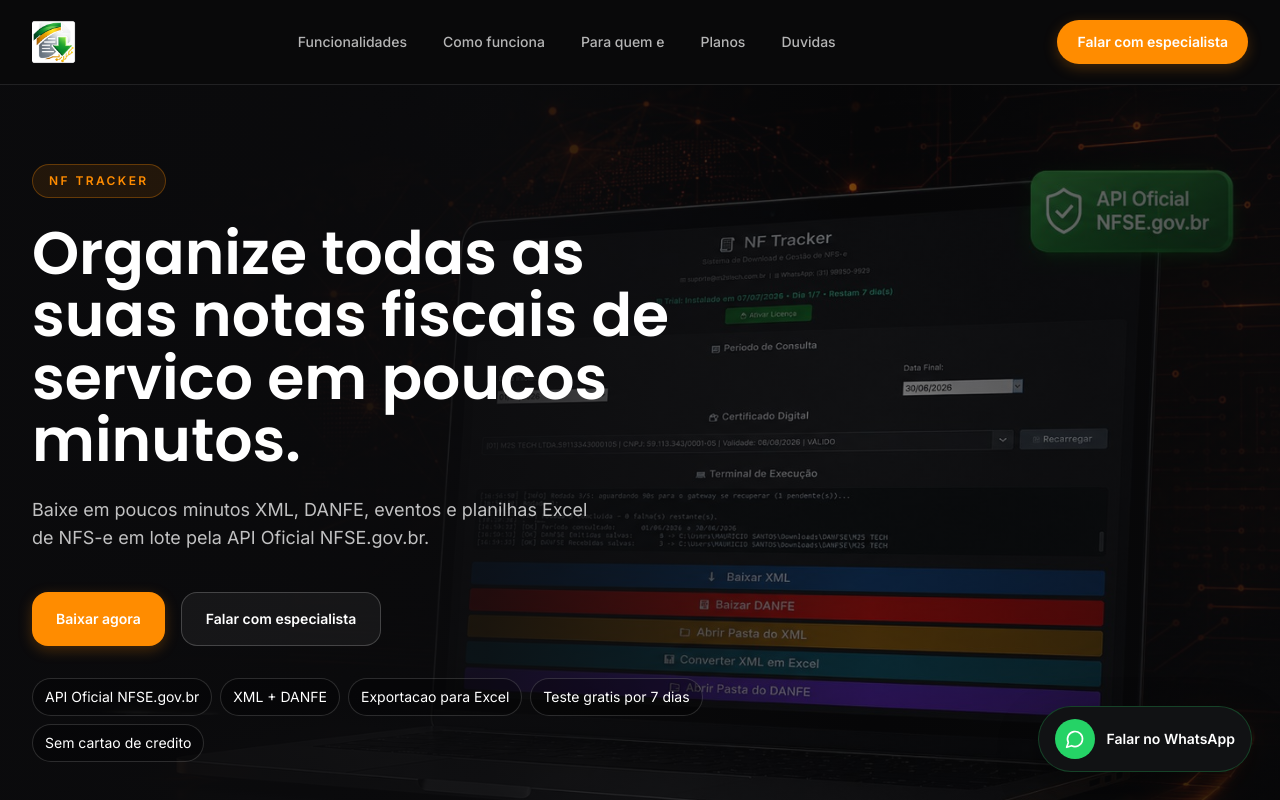
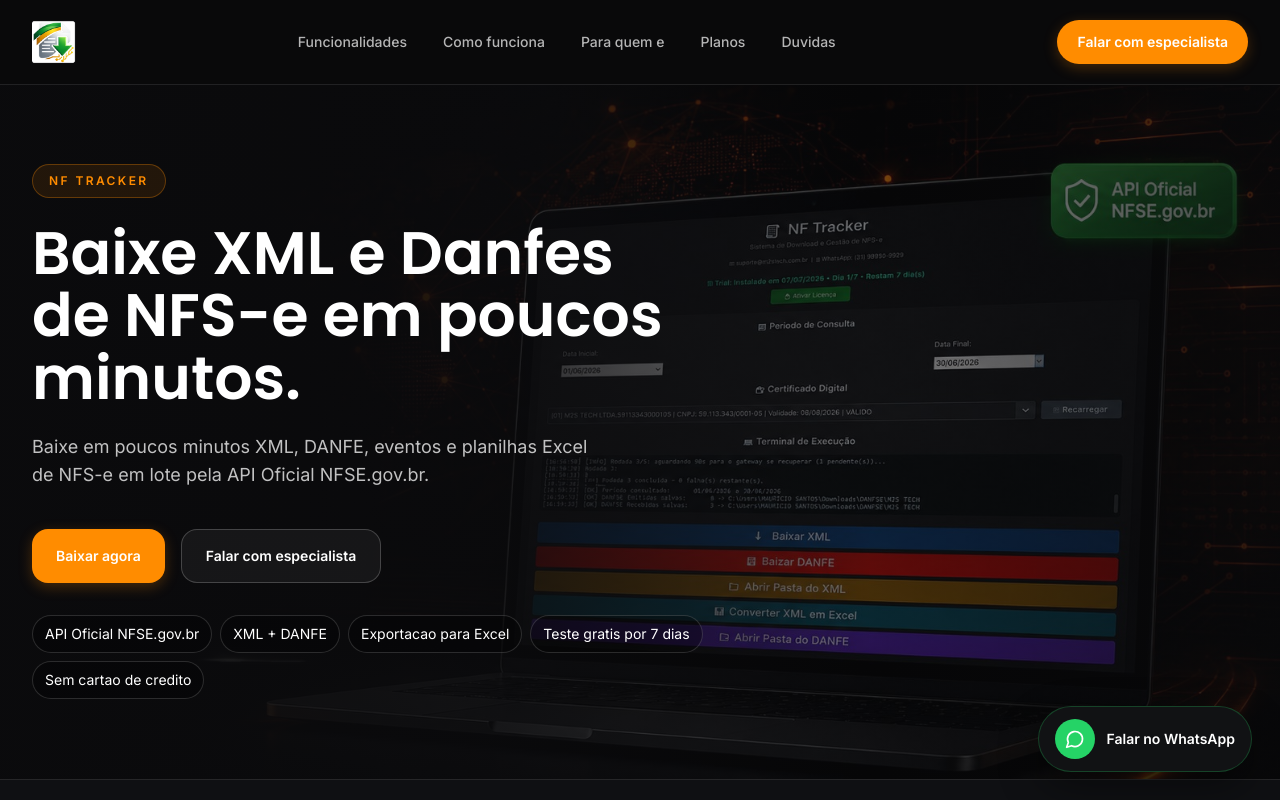
Before and after one commit to m2stech/site_m2s, a Nuxt app: page /nf-trackernew in a window 1280 px wide. Shown: the top 800 px of the page. Built offline with nearby package versions, Linux system fonts and the light colour scheme.

Commit message:
feat: atualiza nf-trackernew

```diff
--- a/app/pages/nf-trackernew.vue
+++ b/app/pages/nf-trackernew.vue
@@ -88,7 +88,7 @@
               </span>
 
               <h1 class="mt-6 max-w-2xl text-4xl font-semibold leading-tight text-white sm:text-5xl lg:text-6xl lg:leading-[1.04]">
-                Organize todas as suas notas fiscais de servico em poucos minutos.
+                Baixe XML e Danfes de NFS-e em poucos minutos.
               </h1>
 
               <p class="mt-6 max-w-xl text-base leading-8 text-white/75 sm:text-lg">
```
